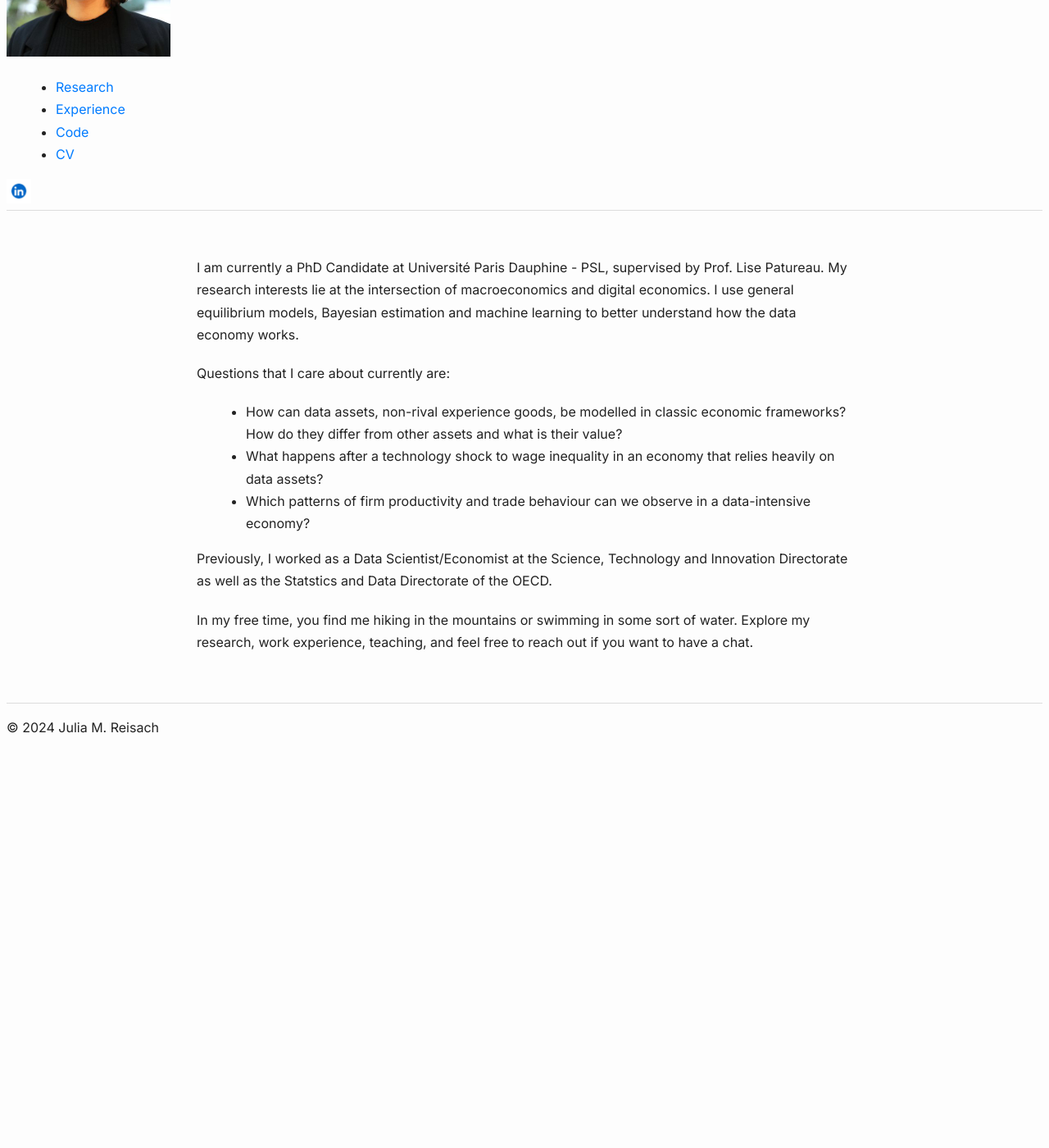
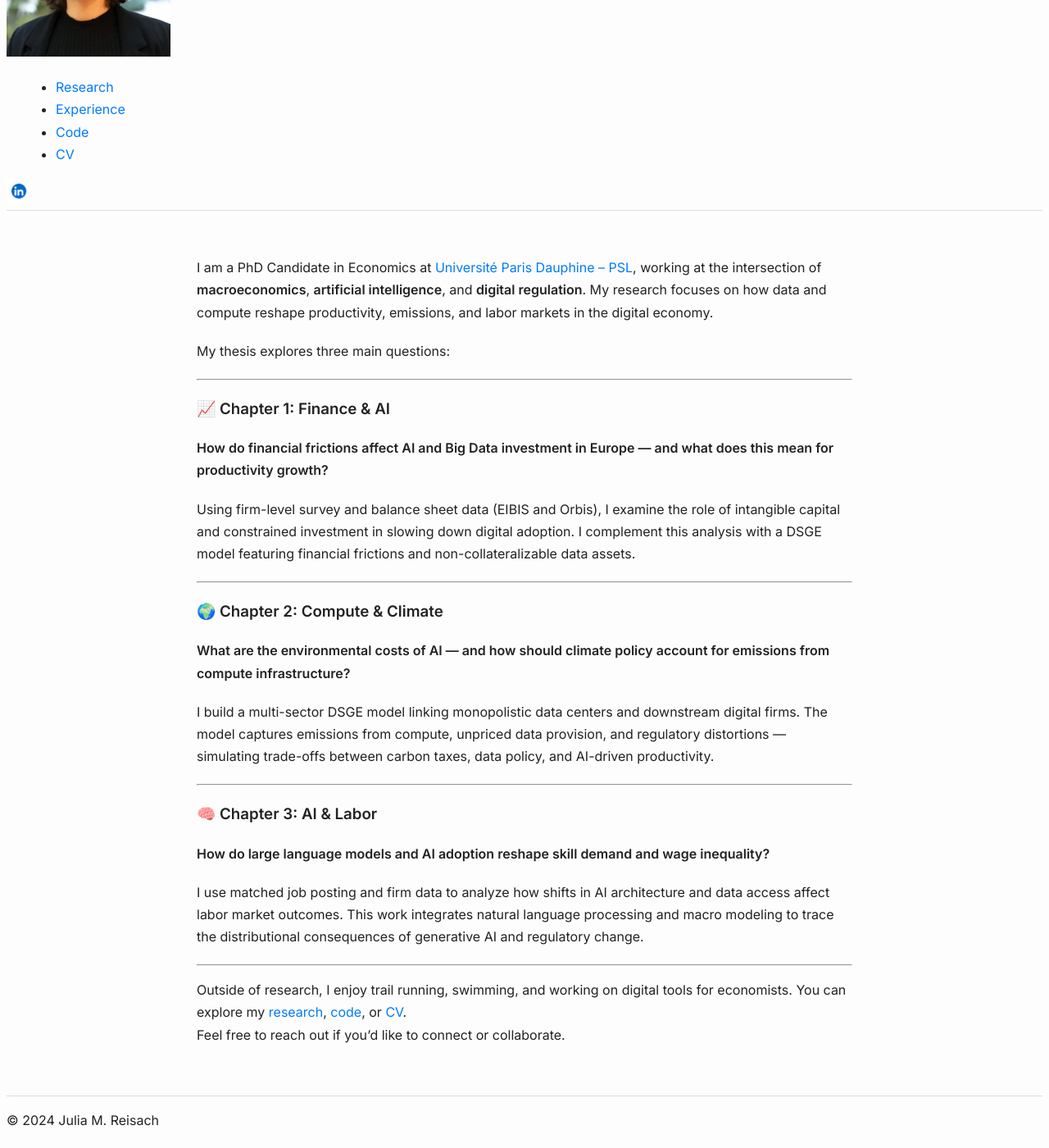
Before and after one commit to julia-m-schmidt/julia-m-schmidt.github.io, a Jekyll site: the page built from index.md, in a window 1280 px wide and 1400 px high, scrolled down 274 px. Shown: the whole window at 82% size. Built offline with Jekyll 4.4.1, drawn with Linux system fonts in a browser that asks for light colours; before the commit the page ends 1195 px from its top, so only the background shows below that.

Commit message:
Update index.md

```diff
--- a/index.md
+++ b/index.md
@@ -4,13 +4,35 @@ title: "Home"
 permalink: /
 ---
 
-I am currently a PhD Candidate at Université Paris Dauphine - PSL, supervised by Prof. Lise Patureau. My research interests lie at the intersection of macroeconomics and digital economics. I use general equilibrium models, Bayesian estimation and machine learning to better understand how the data economy works.
+I am a PhD Candidate in Economics at [Université Paris Dauphine – PSL](https://dauphine.psl.eu/), working at the intersection of **macroeconomics**, **artificial intelligence**, and **digital regulation**. My research focuses on how data and compute reshape productivity, emissions, and labor markets in the digital economy.
 
-Questions that I care about currently are:
-- How can data assets, non-rival experience goods, be modelled in classic economic frameworks? How do they differ from other assets and what is their value?
-- What happens after a technology shock to wage inequality in an economy that relies heavily on data assets?
-- Which patterns of firm productivity and trade behaviour can we observe in a data-intensive economy?
+My thesis explores three main questions:
 
-Previously, I worked as a Data Scientist/Economist at the Science, Technology and Innovation Directorate as well as the Statstics and Data Directorate of the OECD.
+---
 
-In my free time, you find me hiking in the mountains or swimming in some sort of water. Explore my research, work experience, teaching, and feel free to reach out if you want to have a chat.
+### 📈 Chapter 1: Finance & AI
+
+**How do financial frictions affect AI and Big Data investment in Europe — and what does this mean for productivity growth?**
+
+Using firm-level survey and balance sheet data (EIBIS and Orbis), I examine the role of intangible capital and constrained investment in slowing down digital adoption. I complement this analysis with a DSGE model featuring financial frictions and non-collateralizable data assets.
+
+---
+
+### 🌍 Chapter 2: Compute & Climate
+
+**What are the environmental costs of AI — and how should climate policy account for emissions from compute infrastructure?**
+
+I build a multi-sector DSGE model linking monopolistic data centers and downstream digital firms. The model captures emissions from compute, unpriced data provision, and regulatory distortions — simulating trade-offs between carbon taxes, data policy, and AI-driven productivity.
+
+---
+
+### 🧠 Chapter 3: AI & Labor
+
+**How do large language models and AI adoption reshape skill demand and wage inequality?**
+
+I use matched job posting and firm data to analyze how shifts in AI architecture and data access affect labor market outcomes. This work integrates natural language processing and macro modeling to trace the distributional consequences of generative AI and regulatory change.
+
+---
+
+Outside of research, I enjoy trail running, swimming, and working on digital tools for economists. You can explore my [research](/research/), [code](/code/), or [CV](/cv/).
+Feel free to reach out if you’d like to connect or collaborate.
```
